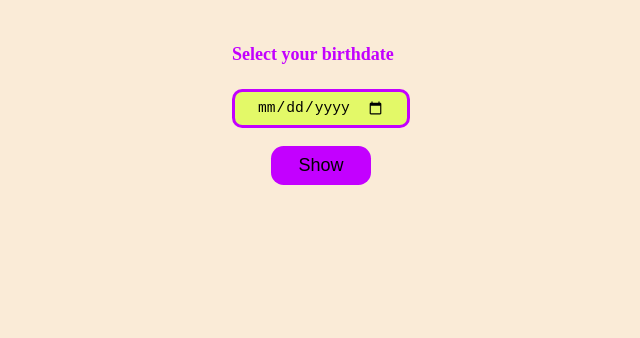
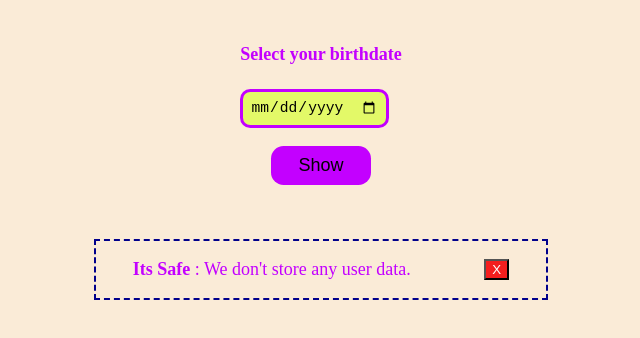
Before and after one commit to yamsun/palindrome-birthday-01, a plain HTML site: page index.html in a window 1280 px wide. Shown: the part 64-402 px from the top of the page, without its empty margins (319-959 px from the left). Drawn offline with Linux system fonts and the light colour scheme.

Commit message:
warning notice added

```diff
--- a/app.js
+++ b/app.js
@@ -1,6 +1,12 @@
 var bdayInput = document.querySelector("#bday-input");
 var showBtn = document.querySelector("#show-btn");
 var resultDiv = document.querySelector("#message");
+var noticeBox = document.querySelector("#notice");
+var xBtn = document.querySelector("#x-btn");
+
+xBtn.addEventListener("click", () => {
+  noticeBox.style.display = "none";
+});
 
 showBtn.addEventListener("click", clickHandler);
 
--- a/index.html
+++ b/index.html
@@ -15,6 +15,10 @@
     </label>
     <button id="show-btn">Show</button>
     <p id="message"></p>
+    <div id="notice">
+      <p><b>Its Safe </b>: We don't store any user data.</p>
+      <button id="x-btn">X</button>
+    </div>
     <script src="app.js"></script>
   </body>
 </html>
--- a/style.css
+++ b/style.css
@@ -16,14 +16,14 @@ h3{
 input {
     width: 10vw;
     margin: 0em;
-    padding: 0.5em 1.5em;
+    padding: 0.5em;
     background-color: rgb(227, 249, 104);
     border: 0.25em solid rgb(195, 0, 255);
     border-radius: 0.7em;
     font-size: 1em;
 }
 
-button{
+#show-btn{
     margin: 1em;
     padding: 0.5em 1.5em;
     font-size: 1em;
@@ -33,3 +33,18 @@ button{
     cursor: pointer;
 
 }
+
+#notice{
+    display: flex;
+    align-items: center;
+    justify-content: space-around;
+    width: 50vw;
+    border: 2px dashed darkblue;
+    width: 25em;
+}
+
+#x-btn{
+    background-color: rgb(244, 30, 30);
+    color: white;
+    cursor: pointer;
+}
```
